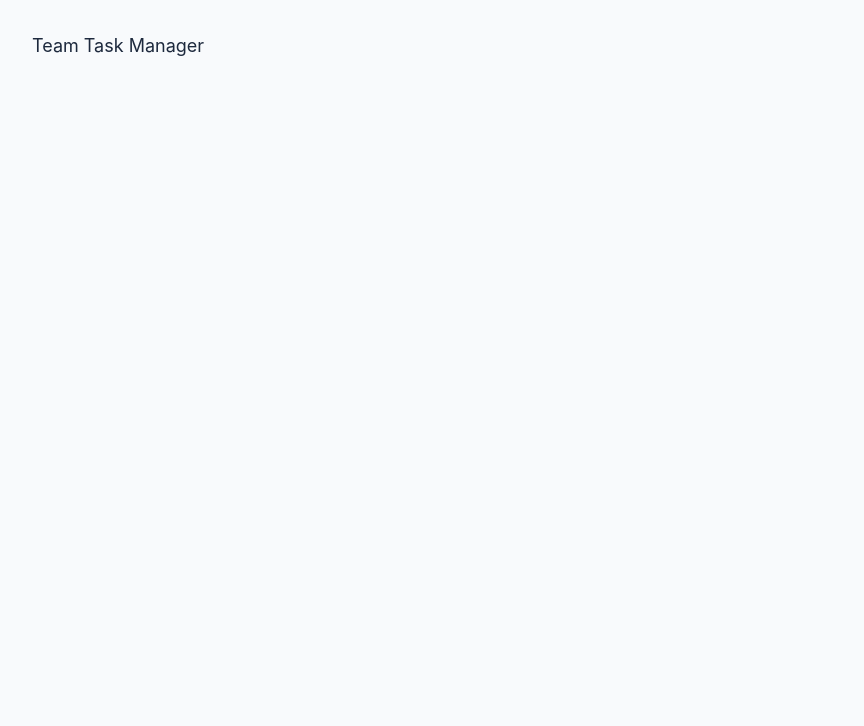
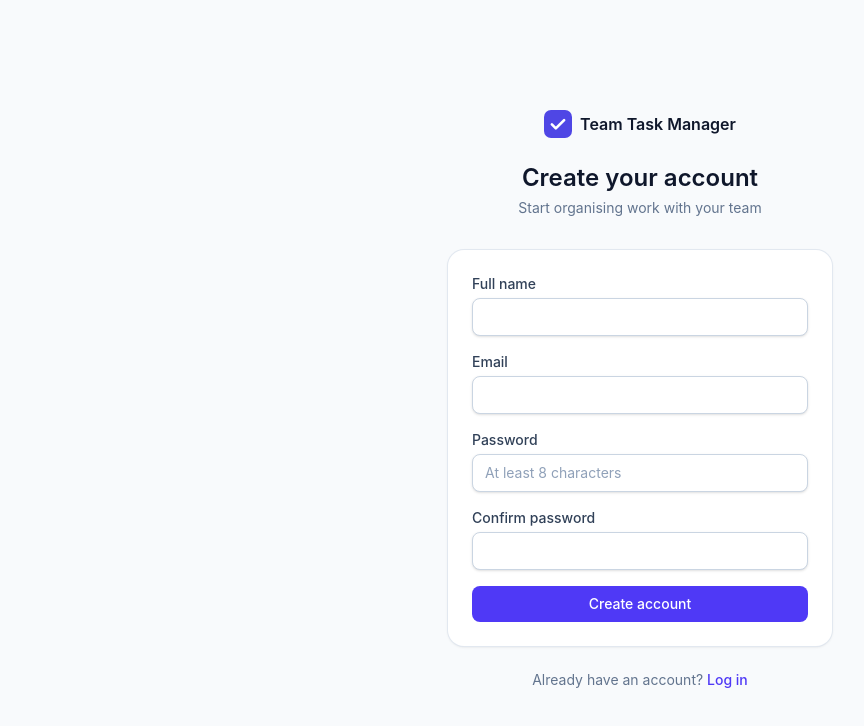
Before and after one commit to mister-haseeb/team-task-manager, a React (Vite) app in the folder client/: page /register in a window 1280 px wide. Before the commit this address led to /. Shown: the top 726 px of the page, without its empty margins (0-864 px from the left). Built offline with nearby package versions, Linux system fonts and the light colour scheme; no server answers.

Commit message:
feat(client): add login and register pages with route guards

```diff
--- a/client/src/App.jsx
+++ b/client/src/App.jsx
@@ -1,12 +1,26 @@
 import { BrowserRouter, Navigate, Route, Routes } from 'react-router-dom';
+import AuthProvider from './context/AuthProvider';
+import ProtectedRoute from './components/routes/ProtectedRoute';
+import GuestRoute from './components/routes/GuestRoute';
+import LoginPage from './pages/LoginPage';
+import RegisterPage from './pages/RegisterPage';
+import DashboardPage from './pages/DashboardPage';
 
 export default function App() {
   return (
     <BrowserRouter>
-      <Routes>
-        <Route path="/" element={<p className="p-8 text-lg">Team Task Manager</p>} />
-        <Route path="*" element={<Navigate to="/" replace />} />
-      </Routes>
+      <AuthProvider>
+        <Routes>
+          <Route element={<GuestRoute />}>
+            <Route path="/login" element={<LoginPage />} />
+            <Route path="/register" element={<RegisterPage />} />
+          </Route>
+          <Route element={<ProtectedRoute />}>
+            <Route path="/" element={<DashboardPage />} />
+          </Route>
+          <Route path="*" element={<Navigate to="/" replace />} />
+        </Routes>
+      </AuthProvider>
     </BrowserRouter>
   );
 }
--- /dev/null
+++ b/client/src/components/layout/AuthLayout.jsx
@@ -0,0 +1,17 @@
+import Logo from './Logo';
+
+export default function AuthLayout({ title, subtitle, children, footer }) {
+  return (
+    <main className="flex min-h-screen items-center justify-center px-4 py-12">
+      <div className="w-full max-w-sm">
+        <div className="mb-8 flex flex-col items-center text-center">
+          <Logo />
+          <h1 className="mt-6 text-2xl font-semibold text-slate-900">{title}</h1>
+          {subtitle && <p className="mt-1 text-sm text-slate-500">{subtitle}</p>}
+        </div>
+        <div className="rounded-2xl bg-white p-6 shadow-sm ring-1 ring-slate-200">{children}</div>
+        {footer && <p className="mt-6 text-center text-sm text-slate-500">{footer}</p>}
+      </div>
+    </main>
+  );
+}
--- /dev/null
+++ b/client/src/components/layout/Logo.jsx
@@ -0,0 +1,8 @@
+export default function Logo() {
+  return (
+    <div className="flex items-center gap-2 font-semibold text-slate-900">
+      <img src="/favicon.svg" alt="" className="size-7" />
+      <span>Team Task Manager</span>
+    </div>
+  );
+}
--- /dev/null
+++ b/client/src/components/routes/GuestRoute.jsx
@@ -0,0 +1,13 @@
+import { Navigate, Outlet, useLocation } from 'react-router-dom';
+import { useAuth } from '../../hooks/useAuth';
+import Spinner from '../ui/Spinner';
+
+// Login/register pages: a logged-in user is sent on to where they were going.
+export default function GuestRoute() {
+  const { user, loading } = useAuth();
+  const location = useLocation();
+
+  if (loading) return <Spinner className="min-h-screen items-center" />;
+  if (user) return <Navigate to={location.state?.from || '/'} replace />;
+  return <Outlet />;
+}
--- /dev/null
+++ b/client/src/components/routes/ProtectedRoute.jsx
@@ -0,0 +1,13 @@
+import { Navigate, Outlet, useLocation } from 'react-router-dom';
+import { useAuth } from '../../hooks/useAuth';
+import Spinner from '../ui/Spinner';
+
+// Renders the child routes only for logged-in users; others go to /login.
+export default function ProtectedRoute() {
+  const { user, loading } = useAuth();
+  const location = useLocation();
+
+  if (loading) return <Spinner className="min-h-screen items-center" />;
+  if (!user) return <Navigate to="/login" replace state={{ from: location.pathname }} />;
+  return <Outlet />;
+}
--- /dev/null
+++ b/client/src/pages/DashboardPage.jsx
@@ -0,0 +1,16 @@
+import { useAuth } from '../hooks/useAuth';
+import Button from '../components/ui/Button';
+
+export default function DashboardPage() {
+  const { user, logout } = useAuth();
+  return (
+    <main className="mx-auto max-w-5xl p-6">
+      <div className="flex items-center justify-between">
+        <h1 className="text-xl font-semibold">Hi, {user.name}</h1>
+        <Button variant="secondary" onClick={logout}>
+          Log out
+        </Button>
+      </div>
+    </main>
+  );
+}
--- /dev/null
+++ b/client/src/pages/LoginPage.jsx
@@ -0,0 +1,59 @@
+import { useState } from 'react';
+import { Link } from 'react-router-dom';
+import { useAuth } from '../hooks/useAuth';
+import AuthLayout from '../components/layout/AuthLayout';
+import FormField from '../components/ui/FormField';
+import Button from '../components/ui/Button';
+import Alert from '../components/ui/Alert';
+
+export default function LoginPage() {
+  const { login } = useAuth();
+  const [form, setForm] = useState({ email: '', password: '' });
+  const [error, setError] = useState('');
+  const [submitting, setSubmitting] = useState(false);
+
+  const update = (field) => (e) => setForm({ ...form, [field]: e.target.value });
+
+  async function handleSubmit(e) {
+    e.preventDefault();
+    setError('');
+    setSubmitting(true);
+    try {
+      await login(form); // GuestRoute redirects once the user is set
+    } catch (err) {
+      setError(err.message);
+      setSubmitting(false);
+    }
+  }
+
+  return (
+    <AuthLayout
+      title="Welcome back"
+      subtitle="Log in to see your teams and tasks"
+      footer={
+        <>
+          New here?{' '}
+          <Link to="/register" className="font-medium text-indigo-600 hover:text-indigo-700">
+            Create an account
+          </Link>
+        </>
+      }
+    >
+      <form onSubmit={handleSubmit} className="space-y-4">
+        <Alert>{error}</Alert>
+        <FormField label="Email" type="email" autoComplete="email" required value={form.email} onChange={update('email')} />
+        <FormField
+          label="Password"
+          type="password"
+          autoComplete="current-password"
+          required
+          value={form.password}
+          onChange={update('password')}
+        />
+        <Button type="submit" loading={submitting} className="w-full">
+          Log in
+        </Button>
+      </form>
+    </AuthLayout>
+  );
+}
--- /dev/null
+++ b/client/src/pages/RegisterPage.jsx
@@ -0,0 +1,84 @@
+import { useState } from 'react';
+import { Link } from 'react-router-dom';
+import { useAuth } from '../hooks/useAuth';
+import AuthLayout from '../components/layout/AuthLayout';
+import FormField from '../components/ui/FormField';
+import Button from '../components/ui/Button';
+import Alert from '../components/ui/Alert';
+
+export default function RegisterPage() {
+  const { register } = useAuth();
+  const [form, setForm] = useState({ name: '', email: '', password: '', confirmPassword: '' });
+  const [error, setError] = useState('');
+  const [submitting, setSubmitting] = useState(false);
+
+  const update = (field) => (e) => setForm({ ...form, [field]: e.target.value });
+
+  async function handleSubmit(e) {
+    e.preventDefault();
+    if (form.password !== form.confirmPassword) {
+      setError('Passwords do not match');
+      return;
+    }
+    setError('');
+    setSubmitting(true);
+    try {
+      const { name, email, password } = form;
+      await register({ name, email, password });
+    } catch (err) {
+      setError(err.message);
+      setSubmitting(false);
+    }
+  }
+
+  return (
+    <AuthLayout
+      title="Create your account"
+      subtitle="Start organising work with your team"
+      footer={
+        <>
+          Already have an account?{' '}
+          <Link to="/login" className="font-medium text-indigo-600 hover:text-indigo-700">
+            Log in
+          </Link>
+        </>
+      }
+    >
+      <form onSubmit={handleSubmit} className="space-y-4">
+        <Alert>{error}</Alert>
+        <FormField
+          label="Full name"
+          autoComplete="name"
+          required
+          minLength={2}
+          maxLength={100}
+          value={form.name}
+          onChange={update('name')}
+        />
+        <FormField label="Email" type="email" autoComplete="email" required value={form.email} onChange={update('email')} />
+        <FormField
+          label="Password"
+          type="password"
+          autoComplete="new-password"
+          required
+          minLength={8}
+          maxLength={72}
+          placeholder="At least 8 characters"
+          value={form.password}
+          onChange={update('password')}
+        />
+        <FormField
+          label="Confirm password"
+          type="password"
+          autoComplete="new-password"
+          required
+          value={form.confirmPassword}
+          onChange={update('confirmPassword')}
+        />
+        <Button type="submit" loading={submitting} className="w-full">
+          Create account
+        </Button>
+      </form>
+    </AuthLayout>
+  );
+}
```
